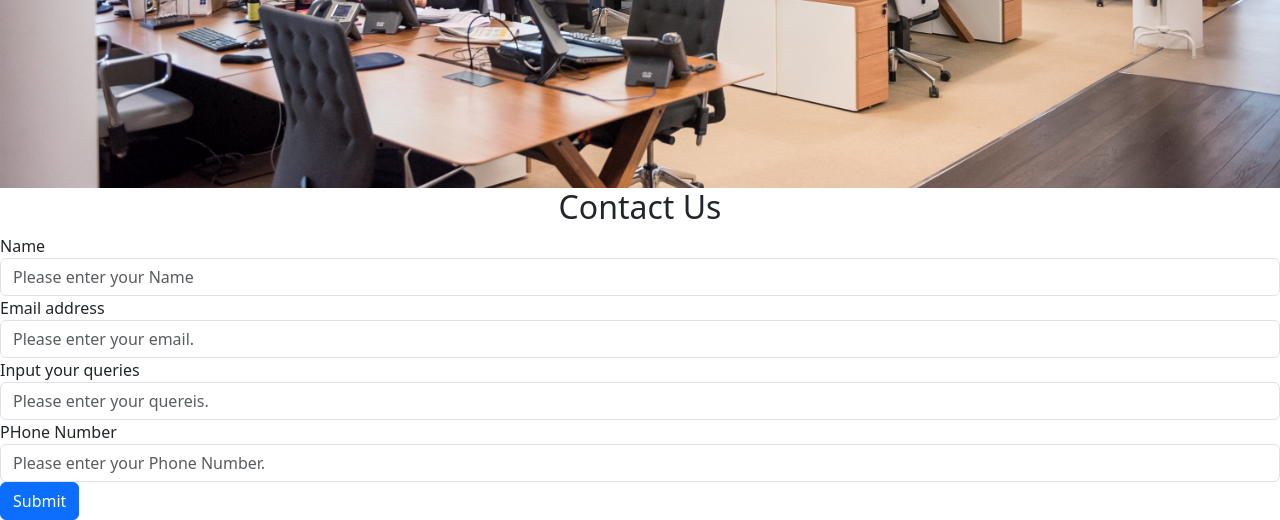
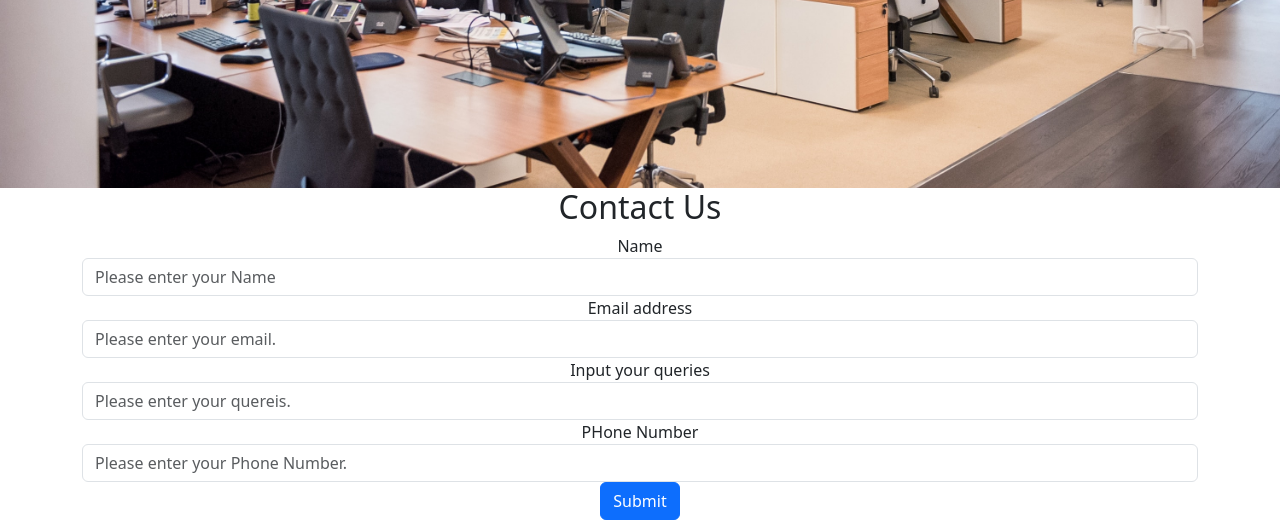
Before and after one commit to pkstiyara/home-tution-django-python, a Django app: page /customcontact in a window 1280 px wide. Shown: the part 668-1188 px from the top of the page. Run offline with Django 5.2, Linux system fonts and the light colour scheme.

Commit message:
text centre

```diff
--- a/gurgaonhometution/templates/custom-contact.html
+++ b/gurgaonhometution/templates/custom-contact.html
@@ -12,7 +12,7 @@ Contact
     <h2 class="text-center"> Contact Us </h2>
 </div>
 
-<div.container class="align-center">
+<div class="container text-center">
 
     <form>
 
```
